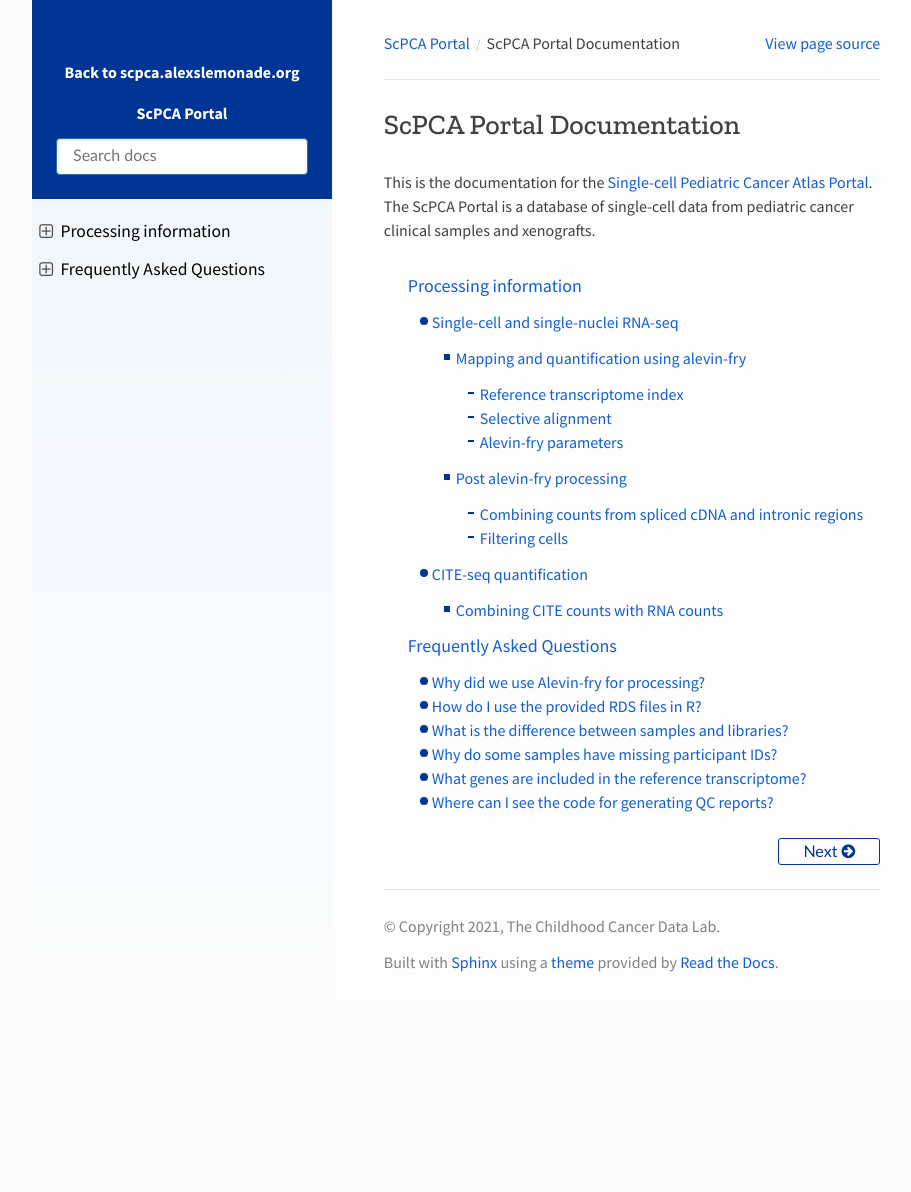
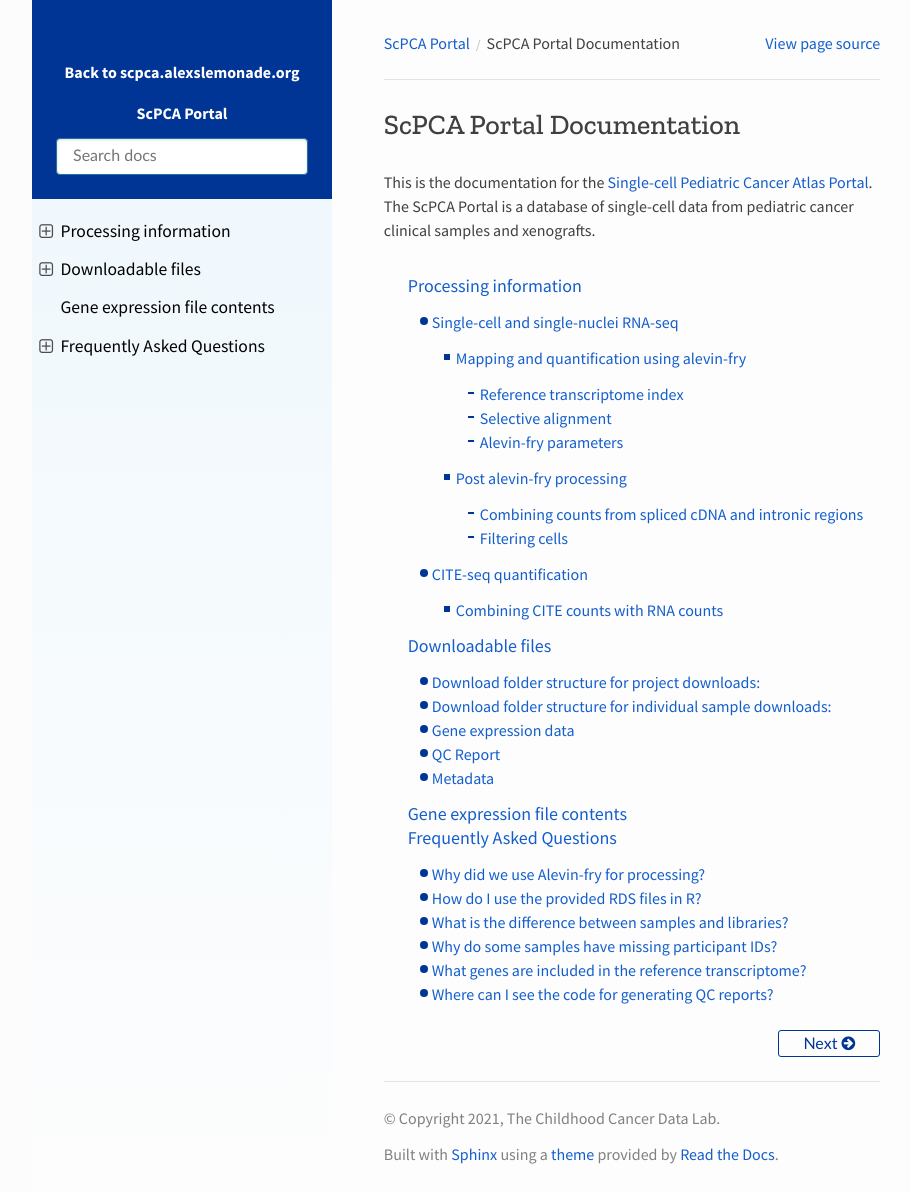
Before and after one commit to DongzeHE/scpca-docs, a Sphinx documentation site: the page built from docs/index.md, in a window 1280 px wide and 1192 px high. Shown: the whole window, without its empty margins (158-1069 px from the left). Built offline with Sphinx 7.4.7 and the Read the Docs theme 2.0.0, drawn with Linux system fonts in a browser that asks for light colours.

Commit message:
move index.rst to index.md

````diff
--- a/docs/index.md
+++ b/docs/index.md
@@ -7,5 +7,7 @@
 :maxdepth: 4
 
 processing_information
+download_files
+gene_expression_file_contents
 faq
 ```
````
Also changed, not shown: docs/index.rst (deleted, +0 -25 lines).
